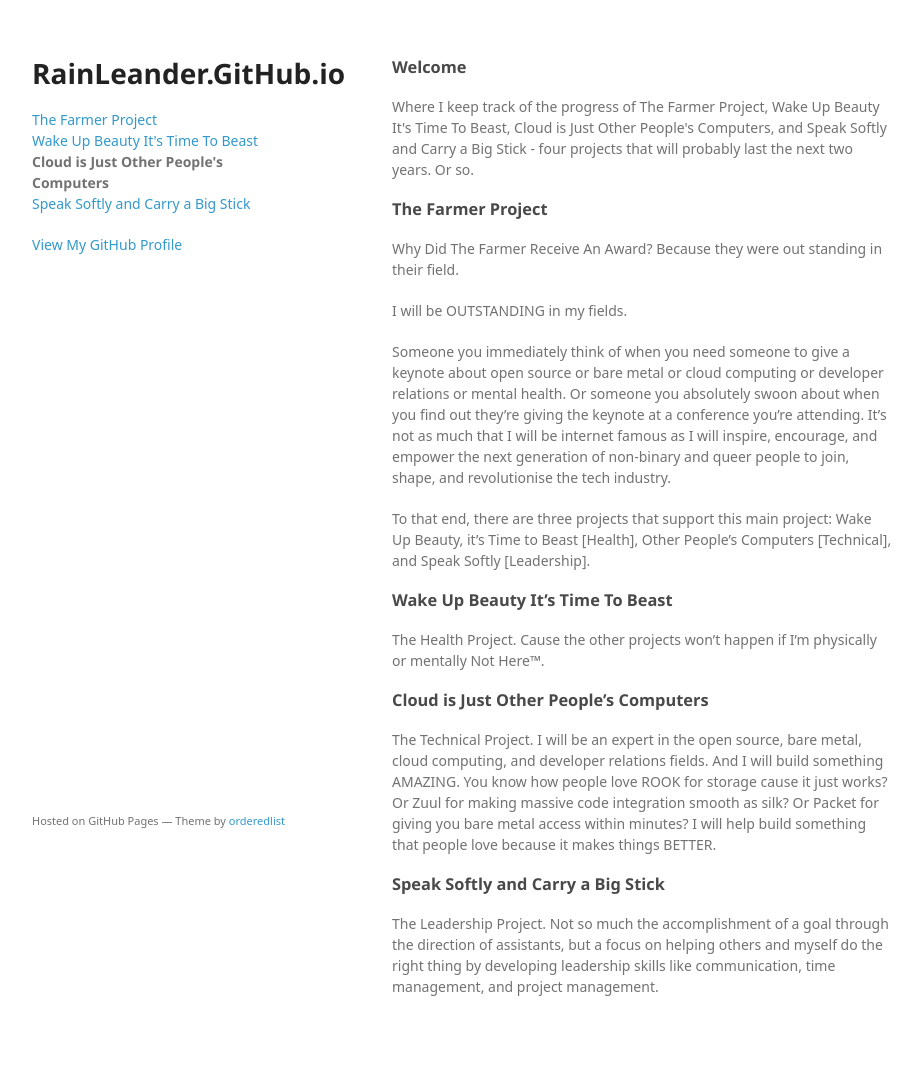
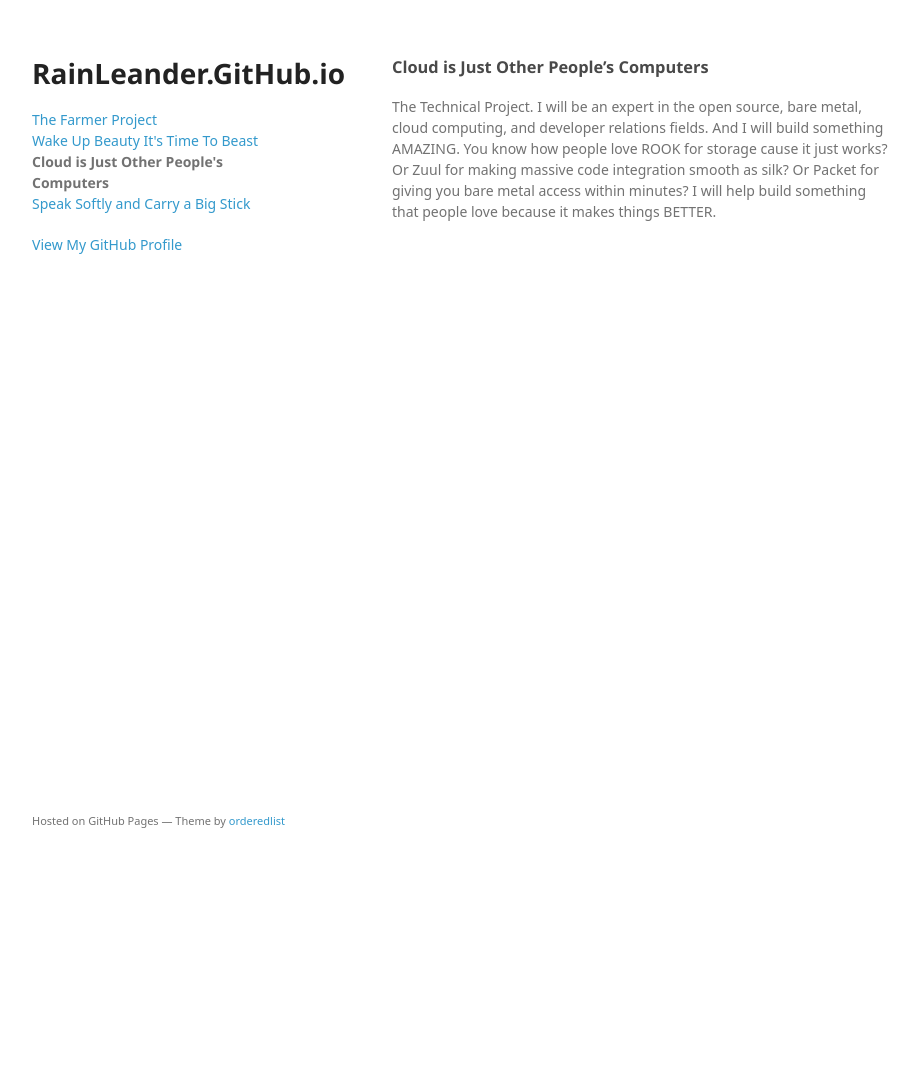
Before and after one commit to rainleander/rainleander.github.io, a Jekyll site: the page cloud-is-just.html, which Jekyll copies as it is, in a window 1280 px wide. Shown: the whole page, without its empty margins (178-1099 px from the left). Built offline with Jekyll 4.4.1, drawn with Linux system fonts in a browser that asks for light colours; some web fonts are replaced; after the commit the page ends 900 px from its top, so only the background shows below that.

Commit message:
Update cloud-is-just.html

```diff
--- a/cloud-is-just.html
+++ b/cloud-is-just.html
@@ -25,24 +25,9 @@
 
       </header>
       <section>
-        <h3>
-<a id="welcome" class="anchor" href="#welcome" aria-hidden="true"><span aria-hidden="true" class="octicon octicon-link"></span></a>Welcome</h3>
-<p>Where I keep track of the progress of The Farmer Project, Wake Up Beauty It's Time To Beast, Cloud is Just Other People's Computers, and Speak Softly and Carry a Big Stick - four projects that will probably last the next two years. Or so.</p>
-<h3>
-<a id="the-farmer-project" class="anchor" href="#the-farmer-project" aria-hidden="true"><span aria-hidden="true" class="octicon octicon-link"></span></a>The Farmer Project</h3>
-<p>Why Did The Farmer Receive An Award? Because they were out standing in their field.</p>
-<p>I will be OUTSTANDING in my fields.</p>
-<p>Someone you immediately think of when you need someone to give a keynote about open source or bare metal or cloud computing or developer relations or mental health. Or someone you absolutely swoon about when you find out they’re giving the keynote at a conference you’re attending. It’s not as much that I will be internet famous as I will inspire, encourage, and empower the next generation of non-binary and queer people to join, shape, and revolutionise the tech industry.</p>
-<p>To that end, there are three projects that support this main project: Wake Up Beauty, it’s Time to Beast [Health], Other People’s Computers [Technical], and Speak Softly [Leadership].</p>
-<h3>
-<a id="wake-up-beauty-its-time-to-beast" class="anchor" href="#wake-up-beauty-its-time-to-beast" aria-hidden="true"><span aria-hidden="true" class="octicon octicon-link"></span></a>Wake Up Beauty It’s Time To Beast</h3>
-<p>The Health Project. Cause the other projects won’t happen if I’m physically or mentally Not Here™.</p>
 <h3>
 <a id="cloud-is-just-other-peoples-computers" class="anchor" href="#cloud-is-just-other-peoples-computers" aria-hidden="true"><span aria-hidden="true" class="octicon octicon-link"></span></a>Cloud is Just Other People’s Computers</h3>
 <p>The Technical Project. I will be an expert in the open source, bare metal, cloud computing, and developer relations fields. And I will build something AMAZING. You know how people love ROOK for storage cause it just works? Or Zuul for making massive code integration smooth as silk? Or Packet for giving you bare metal access within minutes? I will help build something that people love because it makes things BETTER.</p>
-<h3>
-<a id="speak-softly-and-carry-a-big-stick" class="anchor" href="#speak-softly-and-carry-a-big-stick" aria-hidden="true"><span aria-hidden="true" class="octicon octicon-link"></span></a>Speak Softly and Carry a Big Stick</h3>
-<p>The Leadership Project. Not so much the accomplishment of a goal through the direction of assistants, but a focus on helping others and myself do the right thing by developing leadership skills like communication, time management, and project management.</p>
       </section>
       <footer>
         <p><small>Hosted on GitHub Pages &mdash; Theme by <a href="https://github.com/orderedlist">orderedlist</a></small></p>
```
